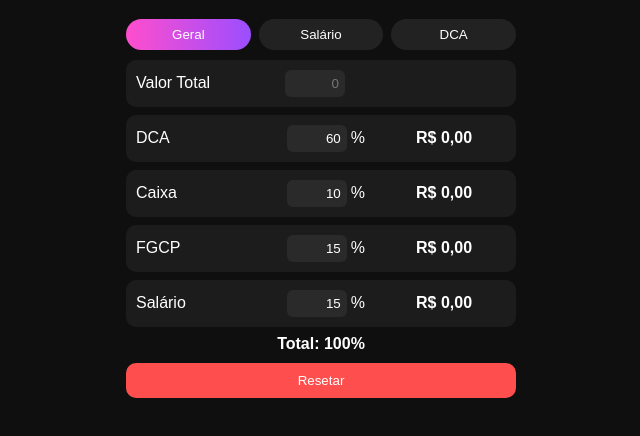
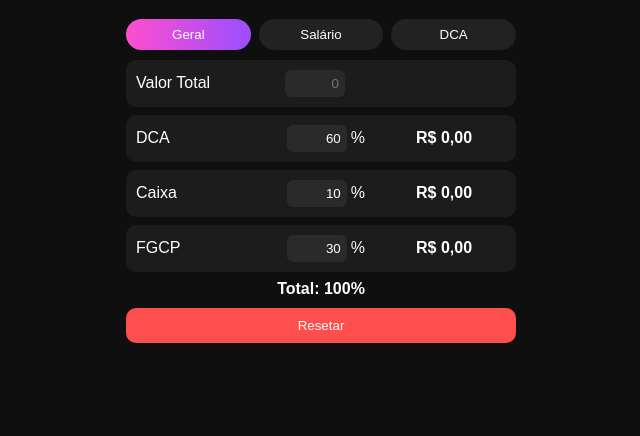
Before and after one commit to contatoleandrosannova-tech/divplus, a plain HTML site: page index.html in a window 1280 px wide. Both pictures are taken after a click on the button "Geral". Shown: the part 84-520 px from the top of the page, without its empty margins (319-959 px from the left). Drawn offline with Linux system fonts and the light colour scheme.

Commit message:
Add files via upload

```diff
--- a/index.html
+++ b/index.html
@@ -5,10 +5,10 @@
     <meta name="viewport" content="width=device-width, initial-scale=1.0" />
     <title>DivPlus</title>
     <link rel="manifest" href="manifest.json" />
-    <meta name="theme-color" content="#9b4eff" />
     <link rel="stylesheet" href="styles.css" />
     <link rel="icon" href="icons/icon-192.png" type="image/png" />
   </head>
+
   <body>
     <div class="app">
       <h1>DivPlus</h1>
@@ -20,14 +20,15 @@
         <button class="tab" data-tab="dca">DCA</button>
       </div>
 
-      <!-- VALOR TOTAL -->
-      <div class="card">
-        <span>Valor Total</span>
-        <input id="valorTotal" type="number" placeholder="0" />
-      </div>
+      <!-- ===== GERAL ===== -->
+      <div class="tab-content active" id="geral">
+        <!-- VALOR TOTAL GERAL -->
+        <div class="card">
+          <span>Valor Total</span>
+          <input id="valorTotal" type="number" placeholder="0" />
+          <strong></strong>
+        </div>
 
-      <!-- GERAL -->
-      <div class="tab-content active" id="geral">
         <div class="card">
           <span>DCA</span>
           <div class="percent-box">
@@ -49,26 +50,24 @@
         <div class="card">
           <span>FGCP</span>
           <div class="percent-box">
-            <input id="p_fgcp" type="number" value="15" />
+            <input id="p_fgcp" type="number" value="30" />
             <span>%</span>
           </div>
           <strong id="r_fgcp">R$ 0,00</strong>
         </div>
 
+        <div class="total">Total: 100%</div>
+      </div>
+
+      <!-- ===== SALÁRIO ===== -->
+      <div class="tab-content" id="salario">
+        <!-- VALOR TOTAL SALÁRIO -->
         <div class="card">
-          <span>Salário</span>
-          <div class="percent-box">
-            <input id="p_salario" type="number" value="15" />
-            <span>%</span>
-          </div>
-          <strong id="r_salario">R$ 0,00</strong>
+          <span>Valor Total Salário</span>
+          <input id="valorSalario" type="number" placeholder="0" />
+          <strong></strong>
         </div>
 
-        <div class="total" id="total_geral">Total: 100%</div>
-      </div>
-
-      <!-- SALÁRIO -->
-      <div class="tab-content" id="salario">
         <div class="card">
           <span>Despesas</span>
           <div class="percent-box">
@@ -105,10 +104,10 @@
           <strong id="r_sl">R$ 0,00</strong>
         </div>
 
-        <div class="total" id="total_salario">Total: 100%</div>
+        <div class="total">Total: 100%</div>
       </div>
 
-      <!-- DCA -->
+      <!-- ===== DCA ===== -->
       <div class="tab-content" id="dca">
         <div class="card">
           <span>Ações</span>
@@ -155,14 +154,14 @@
           <strong id="r_do">R$ 0,00</strong>
         </div>
 
-        <div class="total" id="total_dca">Total: 100%</div>
+        <div class="total">Total: 100%</div>
       </div>
 
+      <!-- BOTÃO RESET -->
       <button id="reset">Resetar</button>
     </div>
 
     <script src="script.js"></script>
-
     <script>
       if ("serviceWorker" in navigator) {
         navigator.serviceWorker.register("sw.js");
--- a/script.js
+++ b/script.js
@@ -1,56 +1,82 @@
-const $ = (id) => document.getElementById(id);
-const moeda = (v) =>
-  v.toLocaleString("pt-BR", { style: "currency", currency: "BRL" });
-
-function soma(ids) {
-  return ids.reduce((t, i) => t + (+$(i).value || 0), 0);
+function formatar(valor) {
+  return valor.toLocaleString("pt-BR", {
+    style: "currency",
+    currency: "BRL",
+  });
 }
 
-function calc() {
-  const total = +$("valorTotal").value || 0;
+/* ABAS */
+document.querySelectorAll(".tab").forEach((btn) => {
+  btn.addEventListener("click", () => {
+    document
+      .querySelectorAll(".tab, .tab-content")
+      .forEach((el) => el.classList.remove("active"));
 
-  const dca = (total * $("p_dca").value) / 100;
-  const salario = (total * $("p_salario").value) / 100;
+    btn.classList.add("active");
+    document.getElementById(btn.dataset.tab).classList.add("active");
+  });
+});
 
-  $("r_dca").textContent = moeda(dca);
-  $("r_caixa").textContent = moeda((total * $("p_caixa").value) / 100);
-  $("r_fgcp").textContent = moeda((total * $("p_fgcp").value) / 100);
-  $("r_salario").textContent = moeda(salario);
+/* ===== GERAL ===== */
+function calcularGeral() {
+  const total = Number(valorTotal.value) || 0;
 
-  $("r_sd").textContent = moeda((salario * $("p_sd").value) / 100);
-  $("r_ss").textContent = moeda((salario * $("p_ss").value) / 100);
-  $("r_ssa").textContent = moeda((salario * $("p_ssa").value) / 100);
-  $("r_sl").textContent = moeda((salario * $("p_sl").value) / 100);
+  const dca = total * ((Number(p_dca.value) || 0) / 100);
+  const caixa = total * ((Number(p_caixa.value) || 0) / 100);
+  const fgcp = total * ((Number(p_fgcp.value) || 0) / 100);
 
-  $("r_da").textContent = moeda((dca * $("p_da").value) / 100);
-  $("r_df").textContent = moeda((dca * $("p_df").value) / 100);
-  $("r_dc").textContent = moeda((dca * $("p_dc").value) / 100);
-  $("r_de").textContent = moeda((dca * $("p_de").value) / 100);
-  $("r_do").textContent = moeda((dca * $("p_do").value) / 100);
+  r_dca.textContent = formatar(dca);
+  r_caixa.textContent = formatar(caixa);
+  r_fgcp.textContent = formatar(fgcp);
 
-  $("total_geral").textContent =
-    "Total: " + soma(["p_dca", "p_caixa", "p_fgcp", "p_salario"]) + "%";
-  $("total_salario").textContent =
-    "Total: " + soma(["p_sd", "p_ss", "p_ssa", "p_sl"]) + "%";
-  $("total_dca").textContent =
-    "Total: " + soma(["p_da", "p_df", "p_dc", "p_de", "p_do"]) + "%";
+  atualizarDCA(dca);
 }
 
-document
-  .querySelectorAll("input")
-  .forEach((i) => i.addEventListener("input", calc));
+/* ===== SALÁRIO ===== */
+function calcularSalario() {
+  const total = Number(valorSalario.value) || 0;
 
-document.getElementById("reset").onclick = () => location.reload();
+  r_sd.textContent = formatar(total * ((Number(p_sd.value) || 0) / 100));
+  r_ss.textContent = formatar(total * ((Number(p_ss.value) || 0) / 100));
+  r_ssa.textContent = formatar(total * ((Number(p_ssa.value) || 0) / 100));
+  r_sl.textContent = formatar(total * ((Number(p_sl.value) || 0) / 100));
+}
 
-/* ABAS */
-document.querySelectorAll(".tab").forEach((tab) => {
-  tab.onclick = () => {
-    document
-      .querySelectorAll(".tab,.tab-content")
-      .forEach((e) => e.classList.remove("active"));
-    tab.classList.add("active");
-    document.getElementById(tab.dataset.tab).classList.add("active");
-  };
+/* ===== DCA ===== */
+function atualizarDCA(valor) {
+  r_da.textContent = formatar(valor * ((Number(p_da.value) || 0) / 100));
+  r_df.textContent = formatar(valor * ((Number(p_df.value) || 0) / 100));
+  r_dc.textContent = formatar(valor * ((Number(p_dc.value) || 0) / 100));
+  r_de.textContent = formatar(valor * ((Number(p_de.value) || 0) / 100));
+  r_do.textContent = formatar(valor * ((Number(p_do.value) || 0) / 100));
+}
+
+/* EVENTOS */
+[valorTotal, p_dca, p_caixa, p_fgcp, p_da, p_df, p_dc, p_de, p_do].forEach(
+  (el) => el.addEventListener("input", calcularGeral)
+);
+
+[valorSalario, p_sd, p_ss, p_ssa, p_sl].forEach((el) =>
+  el.addEventListener("input", calcularSalario)
+);
+
+/* RESET */
+document.getElementById("reset").addEventListener("click", () => {
+  valorTotal.value = "";
+  valorSalario.value = "";
+
+  [
+    r_dca,
+    r_caixa,
+    r_fgcp,
+    r_sd,
+    r_ss,
+    r_ssa,
+    r_sl,
+    r_da,
+    r_df,
+    r_dc,
+    r_de,
+    r_do,
+  ].forEach((el) => (el.textContent = "R$ 0,00"));
 });
-
-calc();
```
Also changed, not shown: sw.js (+25 -13 lines), manifest.json.
